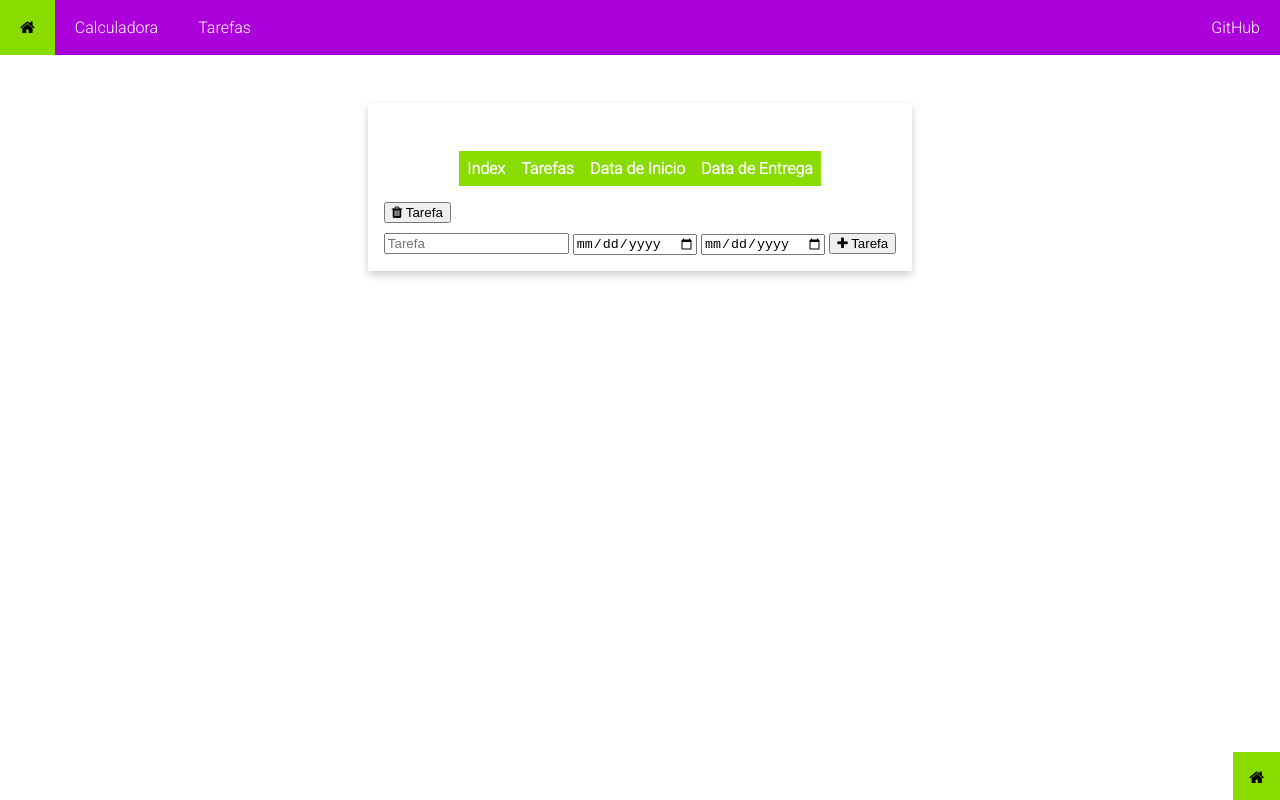
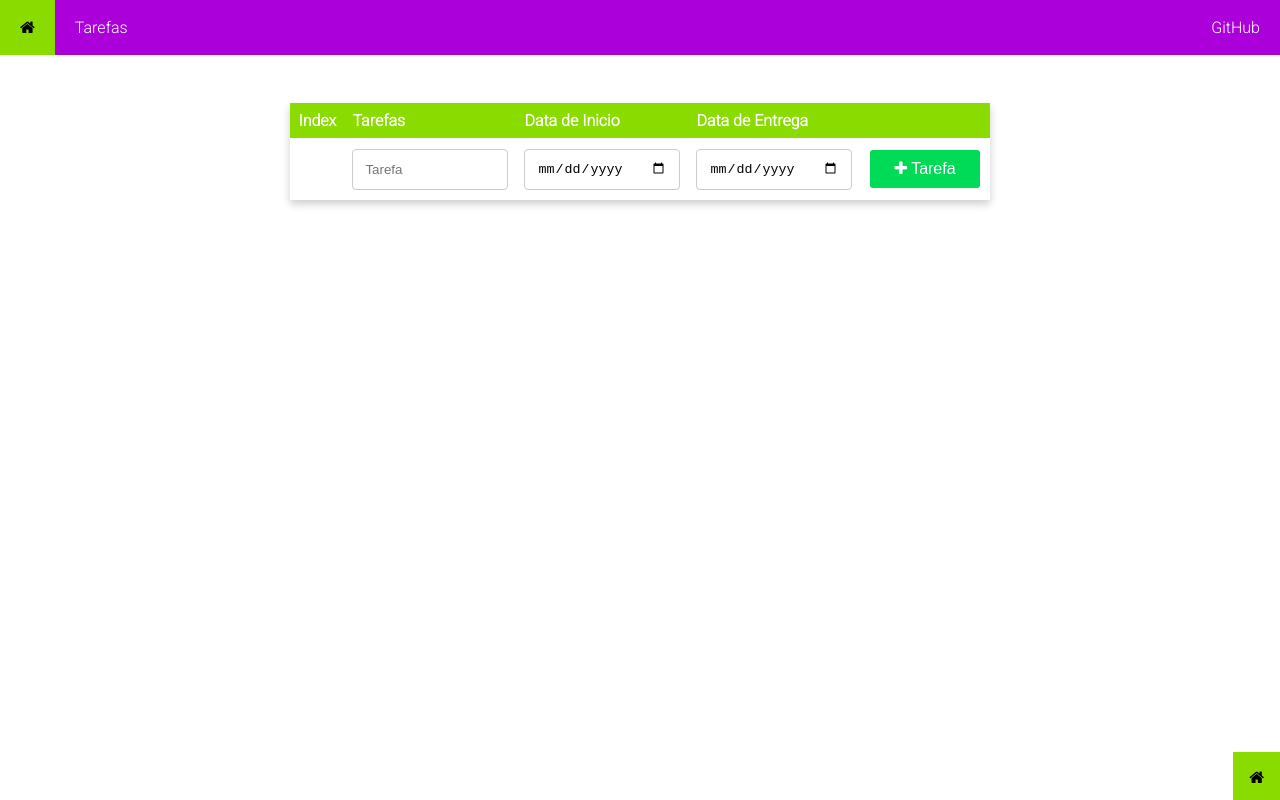
Before and after one commit to claudionorjr/1-forma-o_React_Native, a plain HTML site: page index.html in a window 1280 px wide. Drawn offline with Linux system fonts and the light colour scheme.

Commit message:
Responsivo e funcional com create e delete

```diff
--- a/css/index.css
+++ b/css/index.css
@@ -54,6 +54,17 @@ body {
     padding-top: 3rem;
 }
 
+.container {
+    display: grid;
+    justify-content: center;
+    grid-gap: 10px;
+    padding: 1rem;
+}
+
+.overflow{
+    overflow-x:auto;
+}
+
 .card {
     box-shadow: 0 4px 8px 0 rgba(0,0,0,0.2);
     transition: 0.3s;
@@ -68,6 +79,7 @@ body {
     display: grid;
     justify-content: center;
     padding: 1rem 1rem;
+    width: 100%;
 }
 
 table {
@@ -87,21 +99,49 @@ th {
     color: white;
 }
 
+.btn {
+    border: none;
+    color: black;
+    text-align: center;
+    border-radius: 3px;
+    text-decoration: none;
+    display: inline-block;
+    font-size: 16px;
+    margin: 4px 2px;
+    padding: 10px 24px;
+    cursor: pointer;
+}
+
+.btn-danger  {
+    color: white;
+    background-color: #DB0D00;
+}
+
+.btn-success  {
+    color: white;
+    background-color: #00DB57;
+}
+
+input[type=text], select, textarea {
+    width: 130px;
+    padding: 12px;
+    border: 1px solid #ccc;
+    max-height: 15px;
+    border-radius: 4px;
+    resize: vertical;
+}
+input[type=date] {
+    width: 130px;
+    padding: 12px;
+    border: 1px solid #ccc;
+    border-radius: 4px;
+    max-height: 15px;
+    resize: none;
+}
+
 @media screen and (max-width: 600px) {
+    .nav ul.topnav {width: 100%;}
     .nav ul.topnav li.right,
     .nav ul.topnav li {float: none; border-top: 1px solid rgb(46, 46, 46);}
     #backTop {padding: 0.35rem;}
 }
-
-@media (max-width: 350px){
-    body {
-        min-width: 350px;
-        max-width: 350px;
-    }
-}
-
-@media (max-width: 350px){
-    table {
-        min-width: 350px;
-    }
-}
--- a/index.html
+++ b/index.html
@@ -15,7 +15,6 @@
         <div class="nav">
             <ul class="topnav">
                 <li><a class="active" href=#><i class="fa fa-home"></i></a></li>
-                <li><a href="#Calculadora">Calculadora</a></li>
                 <li><a href="#Tarefas">Tarefas</a></li>
                 <li class="right"><a target="blank" href="https://github.com/claudionorjr">GitHub</a></li>
             </ul>
@@ -23,8 +22,7 @@
     </header>
     <span id="backTop"><i class="fa fa-home"></i></span>
     <main class="grid-container">
-        <div class="card">
-            <div class="grid-container">
+        <div class="card overflow">
             <table>
                 <thead>
                     <tr>
@@ -32,25 +30,22 @@
                         <th>Tarefas</th>
                         <th>Data de Inicio</th>
                         <th>Data de Entrega</th>
+                        <th></th>
                     </tr>
                 </thead>
                 <tbody id="tbody">
                 </tbody>
+                <tfoot>
+                    <tr>
+                        <td></td>
+                        <td><input type="text" name="task" id="task" placeholder="Tarefa"></td>
+                        <td><input type="date" name="beginDate" id="beginDate"></td>
+                        <td><input type="date" name="finalDate" id="finalDate"></td>
+                        <td><button class="btn btn-success" type="button" id="btnAdd"><i class="fa fa-plus"></i> Tarefa</button></td>
+                    </tr>
+                </tfoot>
             </table>
         </div>
-            <div class="card-footer grid-container">
-                <div>
-                    <button class="btn btn-danger" type="button" id="btnRemove"><i class="fa fa-trash"></i> Tarefa</button>
-                </div>
-                <form>
-                    <input type="text" name="task" id="task" placeholder="Tarefa">
-                    <input type="date" name="beginDate" id="beginDate">
-                    <input type="date" name="finalDate" id="finalDate">
-                    <button class="btn btn-success" type="button" id="btnAdd"><i class="fa fa-plus"></i> Tarefa</button>
-                </form>
-            </div>
-        </div>
-
     </main>
     <script src="scripts/controller/CalcController.js"></script>
     <script src="scripts/controller/TableController.js"></script>
--- a/scripts/controller/TableController.js
+++ b/scripts/controller/TableController.js
@@ -1,6 +1,6 @@
 class TableController {
     constructor() {
-        this.buttonEvent()
+        this.buttonAdd()
     }
 
     setTBody(){
@@ -25,9 +25,14 @@ class TableController {
         return iRowCount
     }
 
-    buttonEvent() {
-        var button = document.getElementById("btnAdd")
-        button.addEventListener('click', () => {
+    removeLine(value) {
+        const line = document.getElementById('tbody')
+        line.removeChild(value)
+    }
+
+    buttonAdd() {
+        var buttonAdd = document.getElementById("btnAdd")
+        buttonAdd.addEventListener('click', () => {
 
             const linies = this.table()
             const indexRow = this.rows()
@@ -44,10 +49,22 @@ class TableController {
         const colTask = line.insertCell(1)
         const colBeginDate = line.insertCell(2)
         const colFinalDate = line.insertCell(3)
+        const btn = line.insertCell(4)
 
-        colId.innerHTML= indexRow
+
+        colId.innerHTML = indexRow
         colTask.innerHTML = task
         colBeginDate.innerHTML = beginDate
         colFinalDate.innerHTML = finalDate
+        btn.innerHTML = document.createElement('button')
+        btn.classList.add("btn")
+        btn.classList.add("btn-danger")
+        btn.type = "button"
+        btn.id = "btnRemove"
+        btn.innerHTML = "<i class='fa fa-trash'></i> Tarefa"
+        btn.addEventListener('click', (e) => {
+            const element = e.target.parentNode
+            this.removeLine(element)
+        })
     }
 }
```
Lines whose indentation alone changed are shown as unchanged.
